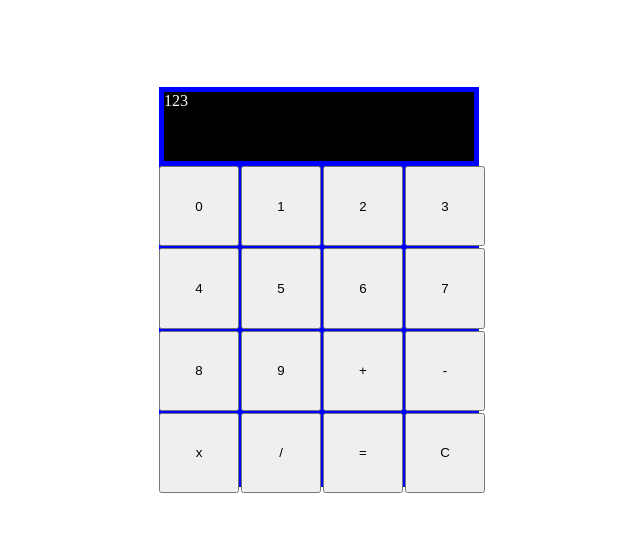
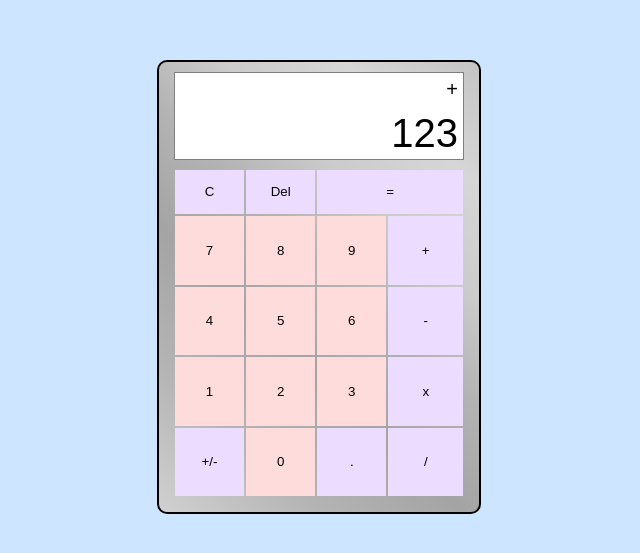
Before and after one commit to ghfinatti/Calculator, a plain HTML site: page index.html in a window 1280 px wide. Shown: the part 121-674 px from the top of the page, without its empty margins (329-969 px from the left). Drawn offline with Linux system fonts and the light colour scheme.

Commit message:
first design

```diff
--- a/index.html
+++ b/index.html
@@ -8,24 +8,30 @@
     </head>
     <body>
         <div class="calcbody">
-            <div class="calcdisplay">123</div>
+            <div class="calcdisplay">
+                <div class="displaytop">+</div>
+                <div class="displaybot">123</div>
+            </div>
             <div class="calcnumbers">
-                <button class="numberButton" id="0">0</button>
-                <button class="numberButton" id="1">1</button>
-                <button class="numberButton" id="2">2</button>
-                <button class="numberButton" id="3">3</button>
-                <button class="numberButton" id="4">4</button>
-                <button class="numberButton" id="5">5</button>
-                <button class="numberButton" id="6">6</button>
-                <button class="numberButton" id="7">7</button>
-                <button class="numberButton" id="8">8</button>
-                <button class="numberButton" id="9">9</button>
+                <button class="specialbutton" id="clear">C</button>
+                <button class="specialbutton" id="delete">Del</button>
+                <button class="numberButton" id="nine">9</button>
+                <button class="numberButton" id="eight">8</button>
+                <button class="numberButton" id="seven">7</button>
+                <button class="numberButton" id="six">6</button>
+                <button class="numberButton" id="five">5</button>
+                <button class="numberButton" id="four">4</button>
+                <button class="numberButton" id="three">3</button>
+                <button class="numberButton" id="two">2</button>
+                <button class="numberButton" id="one">1</button>
+                <button class="numberButton" id="zero">0</button>
+                <button class="operators" id="dot">.</button>
+                <button class="operators" id="signalchange">+/-</button>
                 <button class="operators" id="sum">+</button>
                 <button class="operators" id="subtraction">-</button>
                 <button class="operators" id="multiplication">x</button>
                 <button class="operators" id="divide">/</button>
                 <button class="operators" id="equals">=</button>
-                <button class="clear" id="equals">C</button>
             </div>
             </div>
         </div>
--- a/styles.css
+++ b/styles.css
@@ -6,6 +6,7 @@ html{
 
 body{
     display:flex;
+    background-color: rgba(205, 229, 255, 1);
     height:100%;
     width:100%;
     justify-content: center;
@@ -14,25 +15,148 @@ body{
 
 .calcbody{
     display: flex;
+    border: 2px solid black;
+    border-radius: 10px;
     flex-direction: column;
     width: 320px;
-    height: 400px;
-    background-color: blue;
+    height: 450px;
+    background: rgb(209,209,209);
+    background: linear-gradient(43deg, rgba(209,209,209,1) 0%, rgba(180,180,180,1) 20%, rgba(164,164,164,1) 38%, rgba(179,179,179,1) 54%, rgba(203,203,203,1) 68%, rgba(214,214,214,1) 83%, rgba(196,196,196,1) 100%);
 }
 
 .calcnumbers{
     display: grid;
-    width: 100%;
-    height: 370px;
-    grid-template-columns: 25% 25% 25% 25%;
-    grid-template-rows: 25% 25% 25% 25%;
+    align-self: center;
+    justify-self: center;
+    width: 90%;
+    height: 80%;
+    grid-template-columns: 24% 24% 24% 26%;
+    grid-template-rows: 13% 20% 20% 20% 20%;
     gap: 2px;
 }
 
 .calcdisplay{
-    height: 80px;
-    width: 310px;
-    margin: 5px;
-    background-color: black;
-    color: white;
+    display:flex;
+    flex-direction: column;
+    height: 20%;
+    align-self: center;
+    margin-top: 10px;
+    margin-bottom: 10px;
+    width: 90%;
+    background-color: white;
+    color: black;
+    font-family: Arial, Helvetica, sans-serif;
+    font-size: 40px;
+    text-align: end;
+    border: 1px solid rgba(1,1,1,0.5);
 }
+
+.displaytop{
+    font-size: 20px;
+    padding-right: 5px;
+    padding-top: 5px;
+    height: 50%;
+}
+
+.displaybot{
+    padding-right: 5px;
+    padding-bottom: 5px;
+    height: 50%;
+}
+
+.numberButton{
+    background-color: rgb(255, 220, 220);
+}
+
+.numberButton:hover{
+    background-color: rgb(255, 162, 162);
+}
+
+.operators, .specialbutton{
+    background-color: rgb(236, 220, 255);
+}
+
+.operators:hover, .specialbutton:hover{
+    background-color: rgba(200, 153, 255, 1);
+}
+
+button, button:active, button:focus{
+    border:none;
+    background:#fff;
+    padding:0;
+    margin:0;
+    outline:none;
+  }
+
+#clear{
+    grid-column: 1;
+}
+
+#delete{
+    grid-column: 2;
+}
+
+#equals{
+    grid-column: 3 / span 2;
+    grid-row: 1;
+}
+
+#sum{
+    grid-column: 4;
+    grid-row: 2
+}
+
+#subtraction{
+    grid-column: 4;
+    grid-row: 3;
+}
+
+#multiplication{
+    grid-column: 4;
+    grid-row: 4;
+}
+
+#divide{
+    grid-column: 4;
+    grid-row: 5;
+}
+
+#zero{
+    grid-column: 2;
+    grid-row: 5;
+}
+
+#dot{
+    grid-column: 3;
+    grid-row: 5;
+}
+
+#three{
+    grid-column: 3;
+    grid-row: 4;
+}
+
+#two{
+    grid-column: 2;
+    grid-row: 4;
+}
+
+#four{
+    grid-column: 1;
+    grid-row: 3;
+}
+
+#five{
+    grid-column: 2;
+    grid-row: 3;
+}
+
+#nine{
+    grid-column: 3;
+    grid-row: 2;
+}
+
+#eight{
+    grid-column: 2;
+    grid-row: 2;
+}
```
